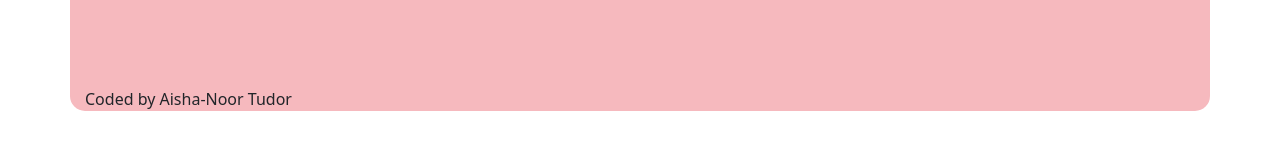
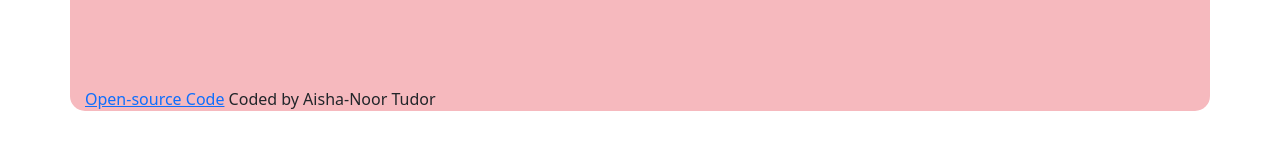
Before and after one commit to atudor913/new-weather-app, a plain HTML site: page index.html in a window 1280 px wide. Shown: the part 371-520 px from the top of the page. Drawn offline with nearby package versions, Linux system fonts and the light colour scheme; no server answers.

Commit message:
added a link for my source code (github) into my        HTML

```diff
--- a/index.html
+++ b/index.html
@@ -121,7 +121,7 @@
               <div class="col"></div>
               <div class="col"></div>
             </div>
-               <footer>
+               <footer> <a href="https://github.com/atudor913/new-weather-app">Open-source Code</a>
       Coded by Aisha-Noor Tudor
     </footer>
         </div>
```
Also changed, not shown: 1 other file.
